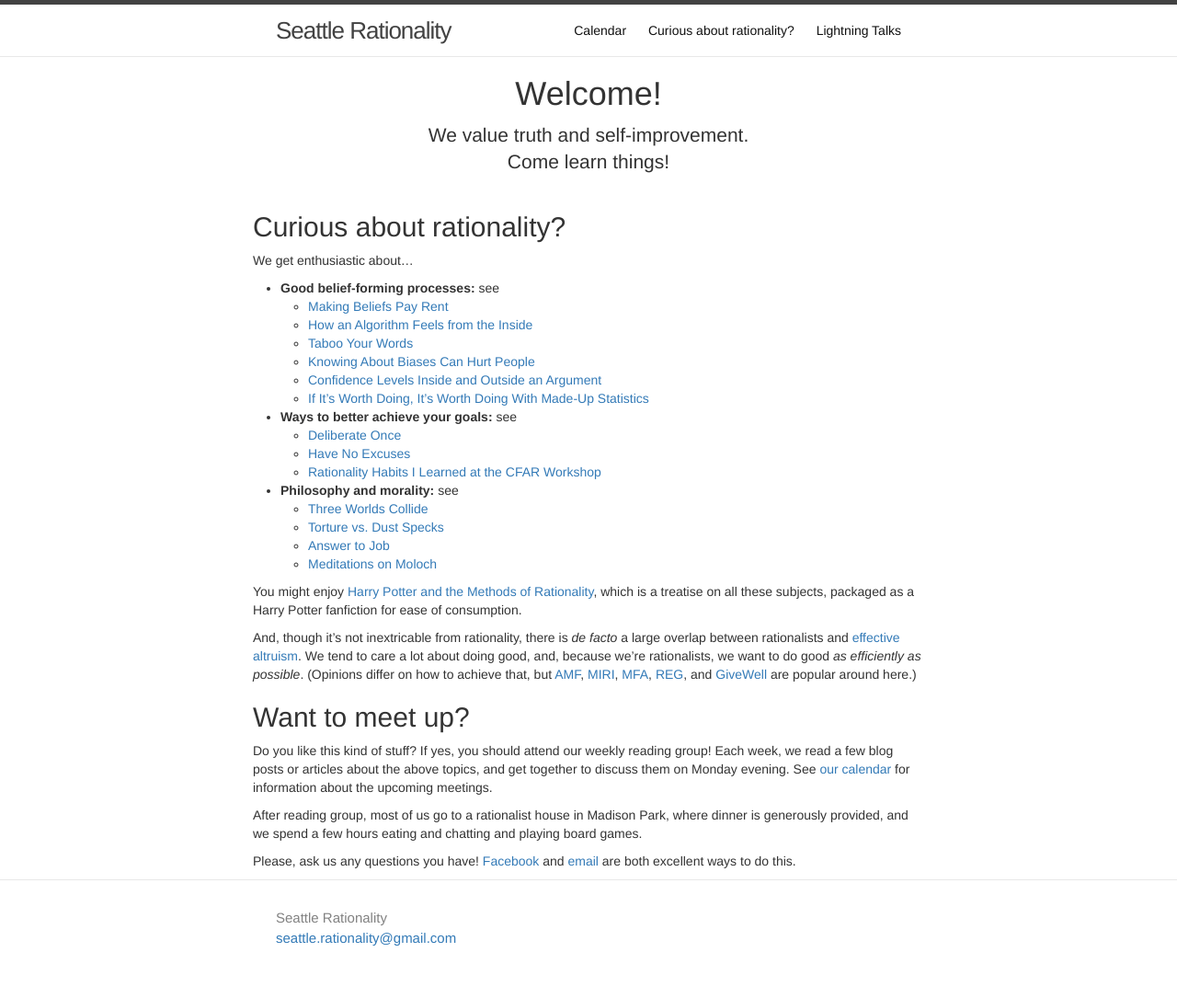
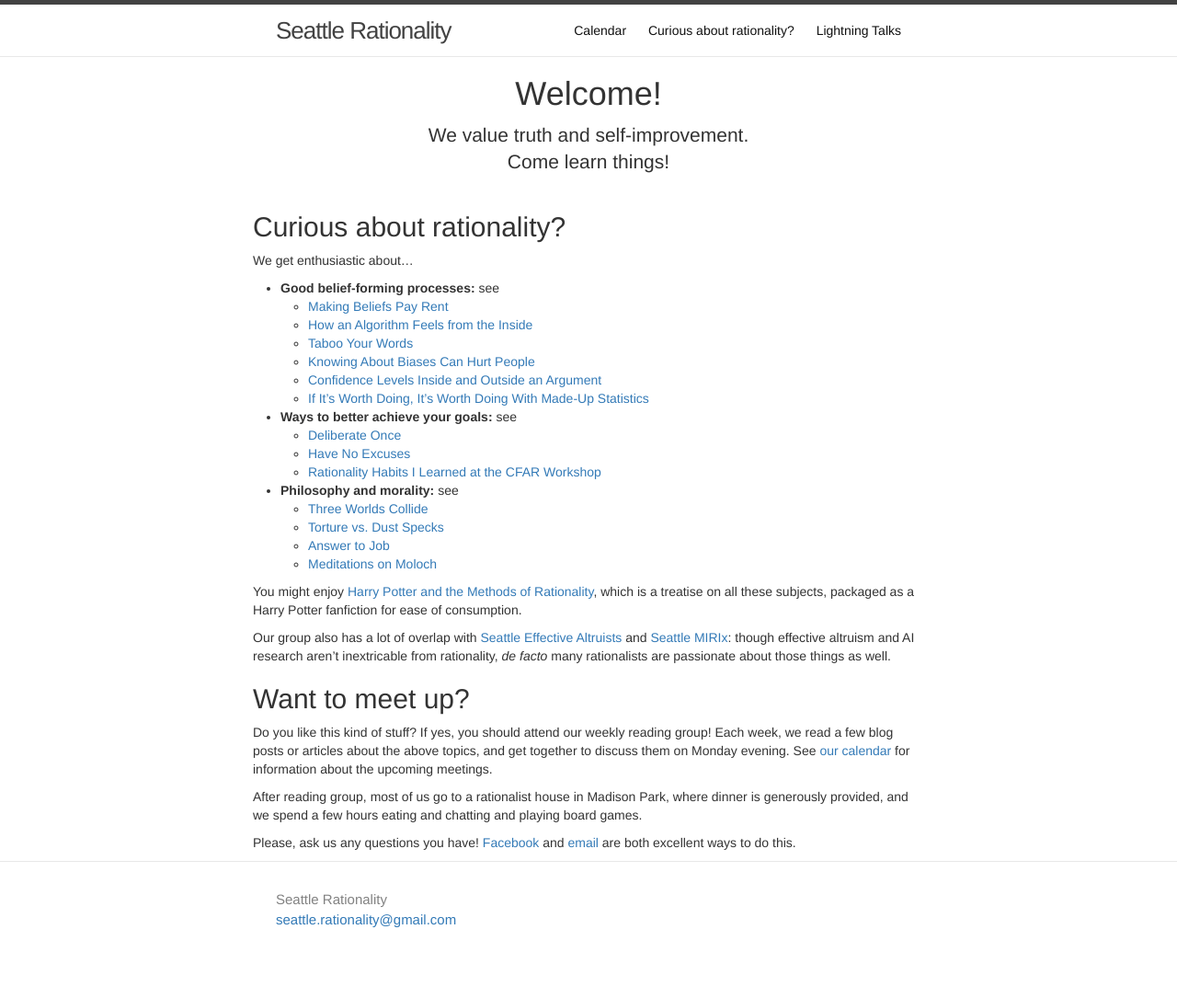
Before and after one commit to seattlerationality/seattlerationality.github.io, a Jekyll site: the page built from index.md, in a window 1280 px wide. Shown: the whole page at 92% size. Built offline with Jekyll 4.4.1, drawn with Linux system fonts in a browser that asks for light colours; our own code applies the rules of GitHub Pages for plain Markdown files.

Commit message:
add links to sister groups

```diff
--- a/index.md
+++ b/index.md
@@ -28,13 +28,12 @@ We get enthusiastic about...
 
 You might enjoy [Harry Potter and the Methods of Rationality](http://hpmor.com/chapter/1), which is a treatise on all these subjects, packaged as a Harry Potter fanfiction for ease of consumption.
 
-And, though it's not inextricable from rationality, there is <em>de facto</em> a large overlap between rationalists and [effective](https://www.effectivealtruism.org/) [altruism](https://www.facebook.com/groups/SeattleEffectiveAltruists/). We tend to care a lot about doing good, and, because we're rationalists, we want to do good *as efficiently as possible*. (Opinions differ on how to achieve that, but
-  [AMF](https://www.againstmalaria.com/),
-  [MIRI](https://intelligence.org/),
-  [MFA](http://www.mercyforanimals.org/),
-  [REG](https://reg-charity.org/),
-  and [GiveWell](http://www.givewell.org/)
-  are popular around here.)
+Our group also has a lot of overlap with
+  [Seattle Effective Altruists](https://www.facebook.com/groups/SeattleEffectiveAltruists/)
+  and
+  [Seattle MIRIx](https://www.facebook.com/groups/SeattleMIRIx/):
+  though effective altruism and AI research aren't inextricable from rationality, <em>de facto</em> many rationalists are passionate about those things as well.
+
 
 ## Want to meet up?
 Do you like this kind of stuff? If yes, you should attend our weekly reading group! Each week, we read a few blog posts or articles about the above topics, and get together to discuss them on Monday evening. See [our calendar](/calendar) for information about the upcoming meetings.
```
